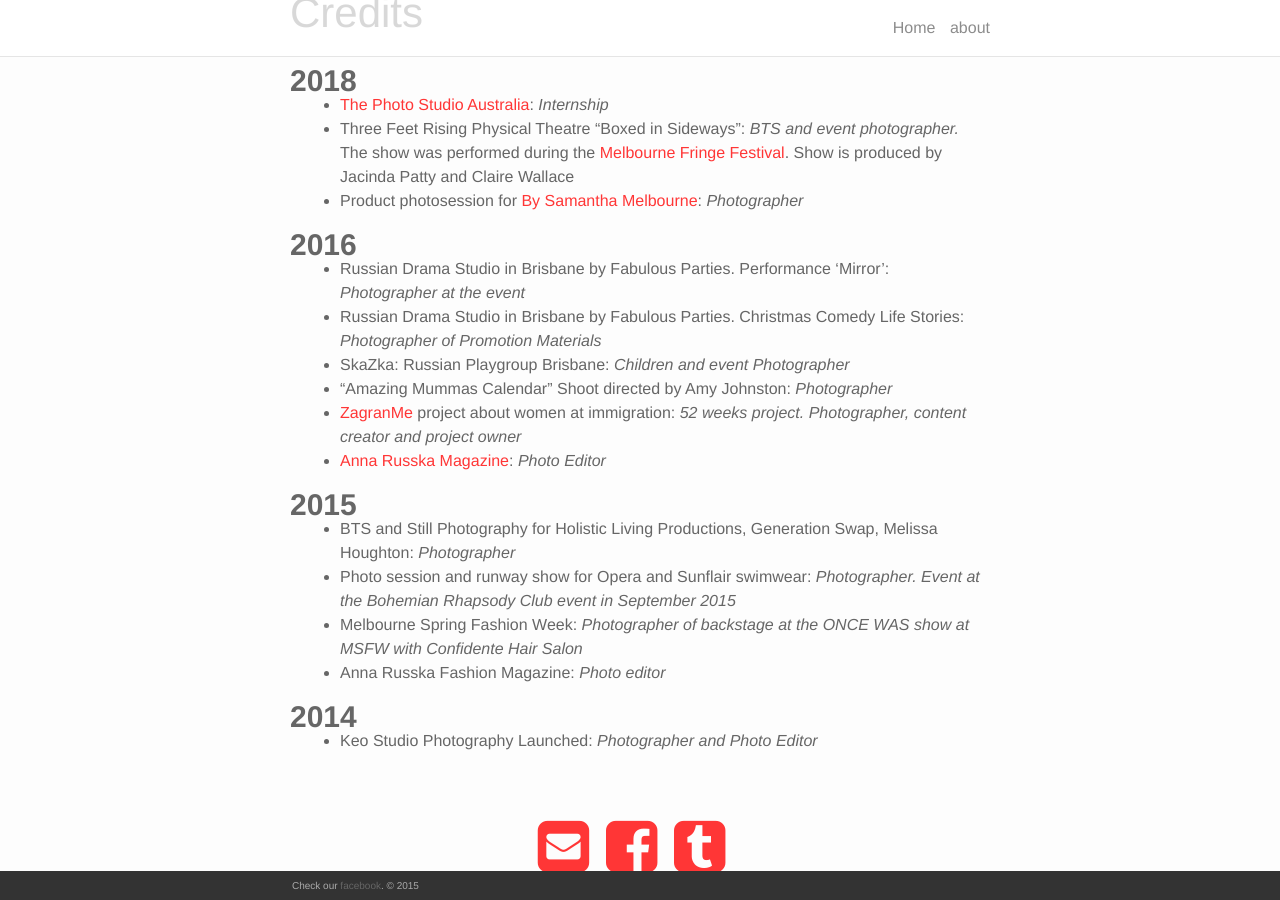
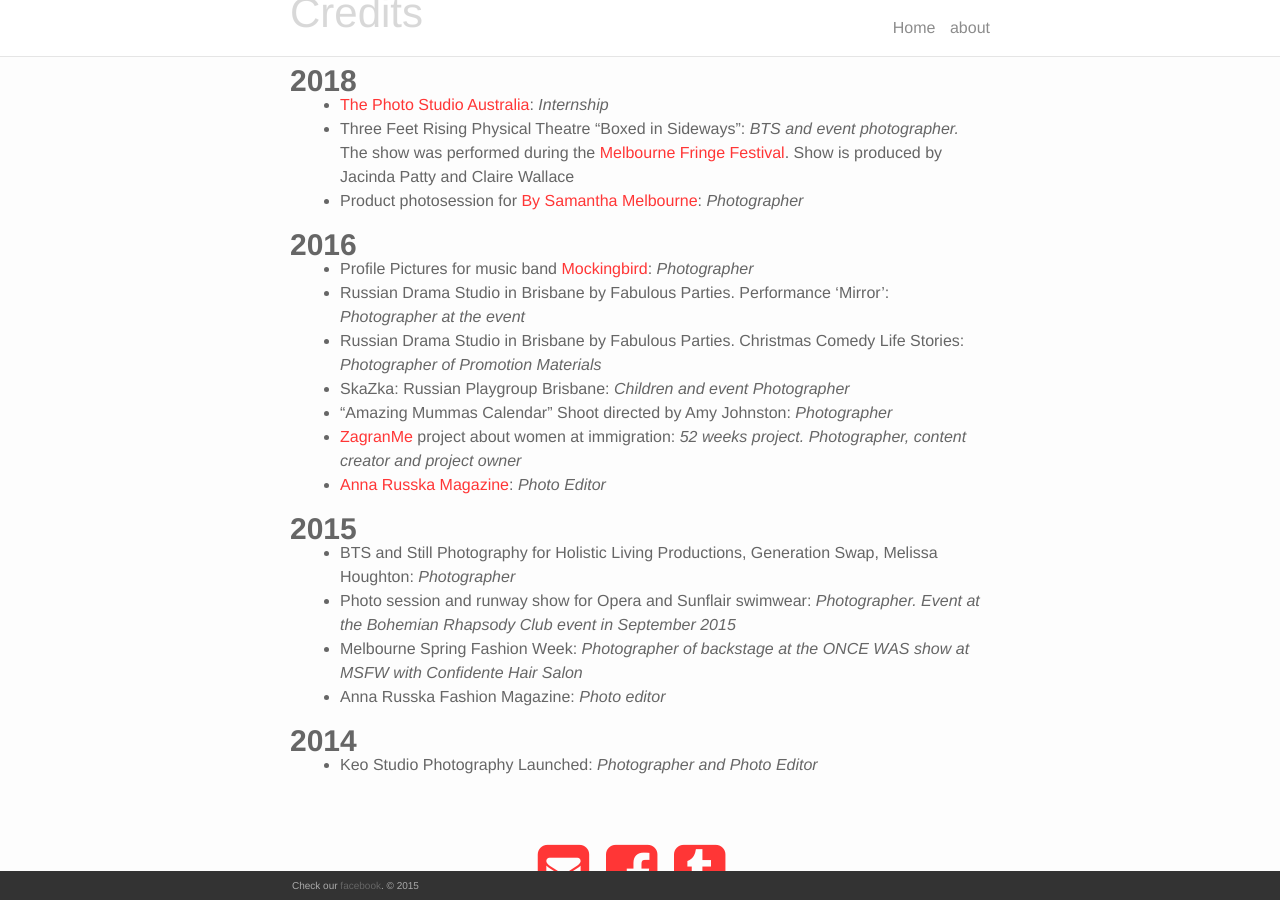
Before and after one commit to AlenPelin/keo-studio, a Jekyll site: the page built from about.md, in a window 1280 px wide and 900 px high, scrolled down 565 px. Built offline with Jekyll 4.4.1, drawn with Linux system fonts in a browser that asks for light colours; nearby versions of some CDN libraries.

Commit message:
Update from Forestry.io - Updated about.md

```diff
--- a/about.md
+++ b/about.md
@@ -30,6 +30,7 @@
 
 ### **2016**
 
+* Profile Pictures for music band [Mockingbird](https://www.facebook.com/mockingbirdmelbourne/): _Photographer_
 * Russian Drama Studio in Brisbane by Fabulous Parties. Performance 'Mirror': _Photographer at the event_
 * Russian Drama Studio in Brisbane by Fabulous Parties. Christmas Comedy Life Stories: _Photographer of Promotion Materials_
 * SkaZka: Russian Playgroup Brisbane: _Children and event Photographer_
```
